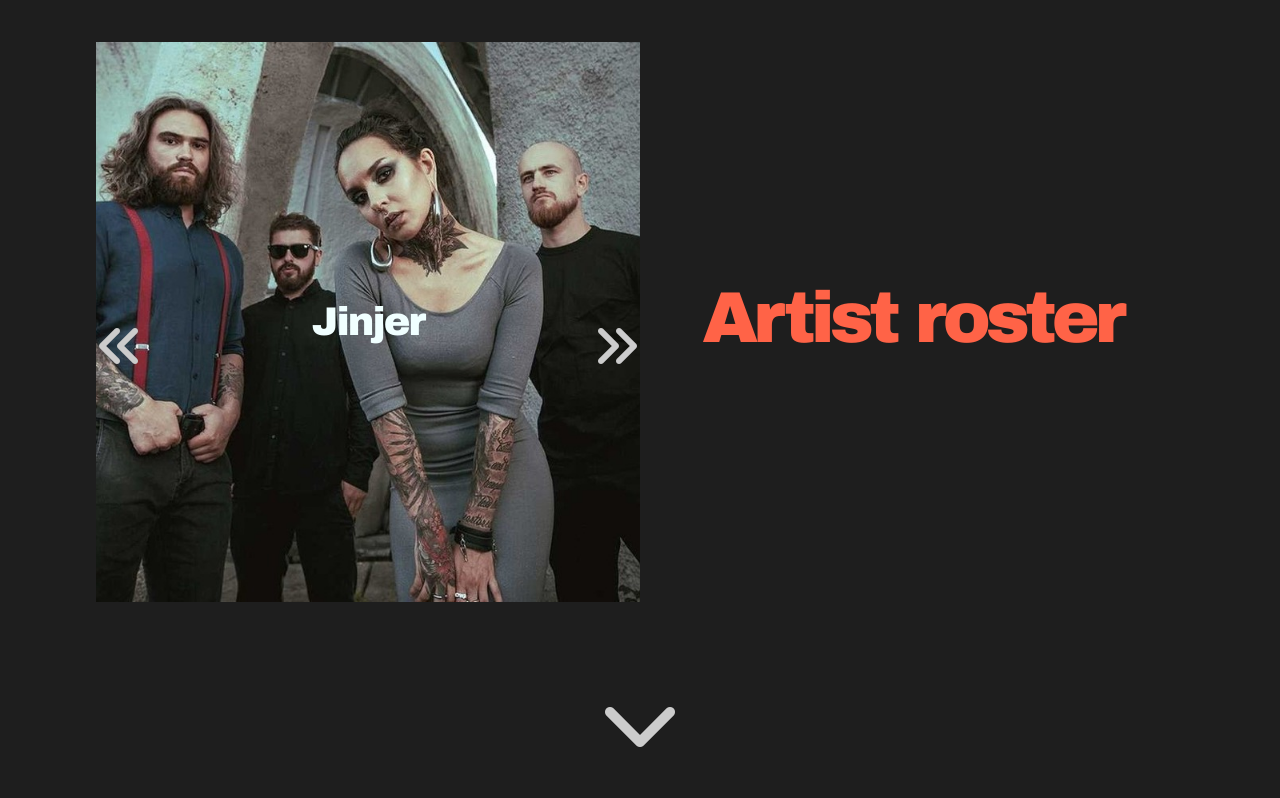
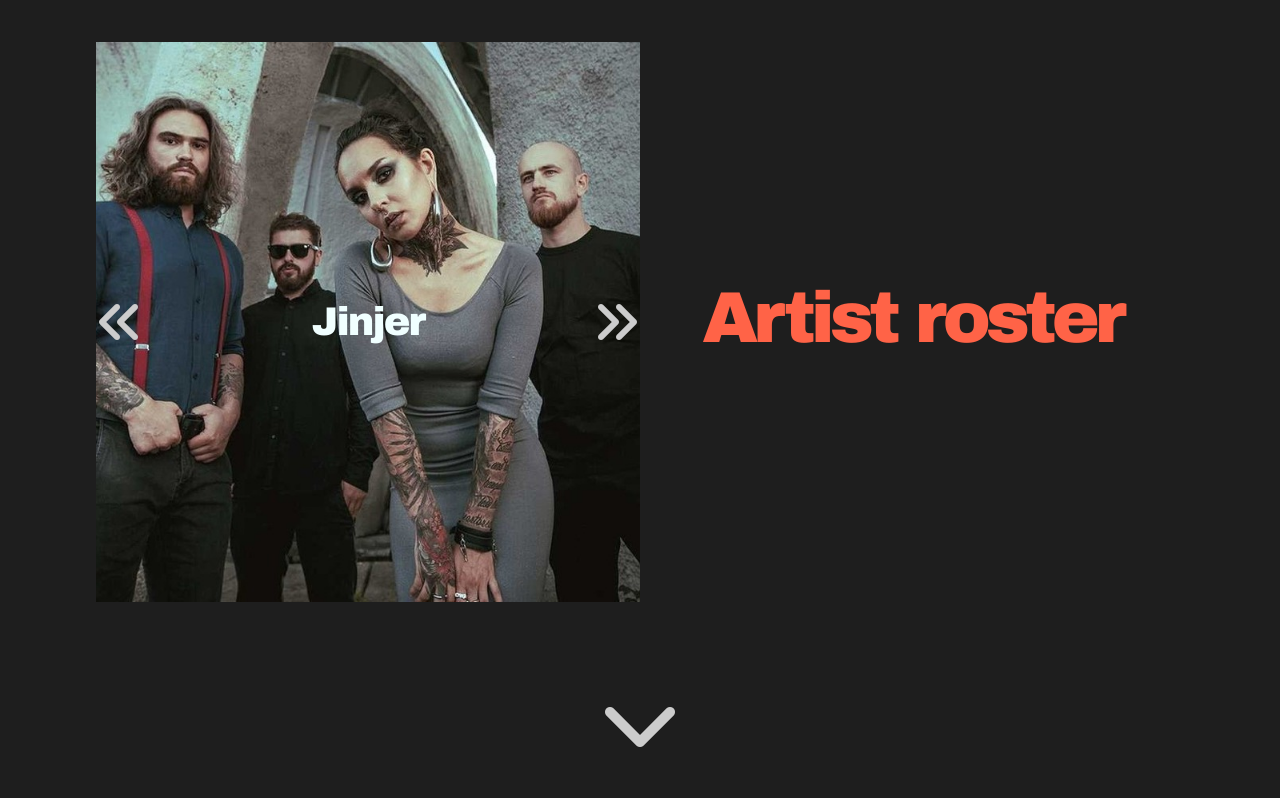
Before and after one commit to sebastianlinnet/GDB, a plain HTML site: page index.html in a window 1280 px wide. Shown: the part 1638-2436 px from the top of the page. Drawn offline with Linux system fonts and the light colour scheme.

Commit message:
correct arrows

```diff
--- a/css/css.css
+++ b/css/css.css
@@ -253,8 +253,8 @@
 .prevSlide, .nextSlide {
     cursor: pointer;
     position: absolute;
-    top: 50%;
-    width: auto;
+    margin-top: auto;
+    margin-bottom: auto;
     transition: 0.2s ease;
 }
 
```
